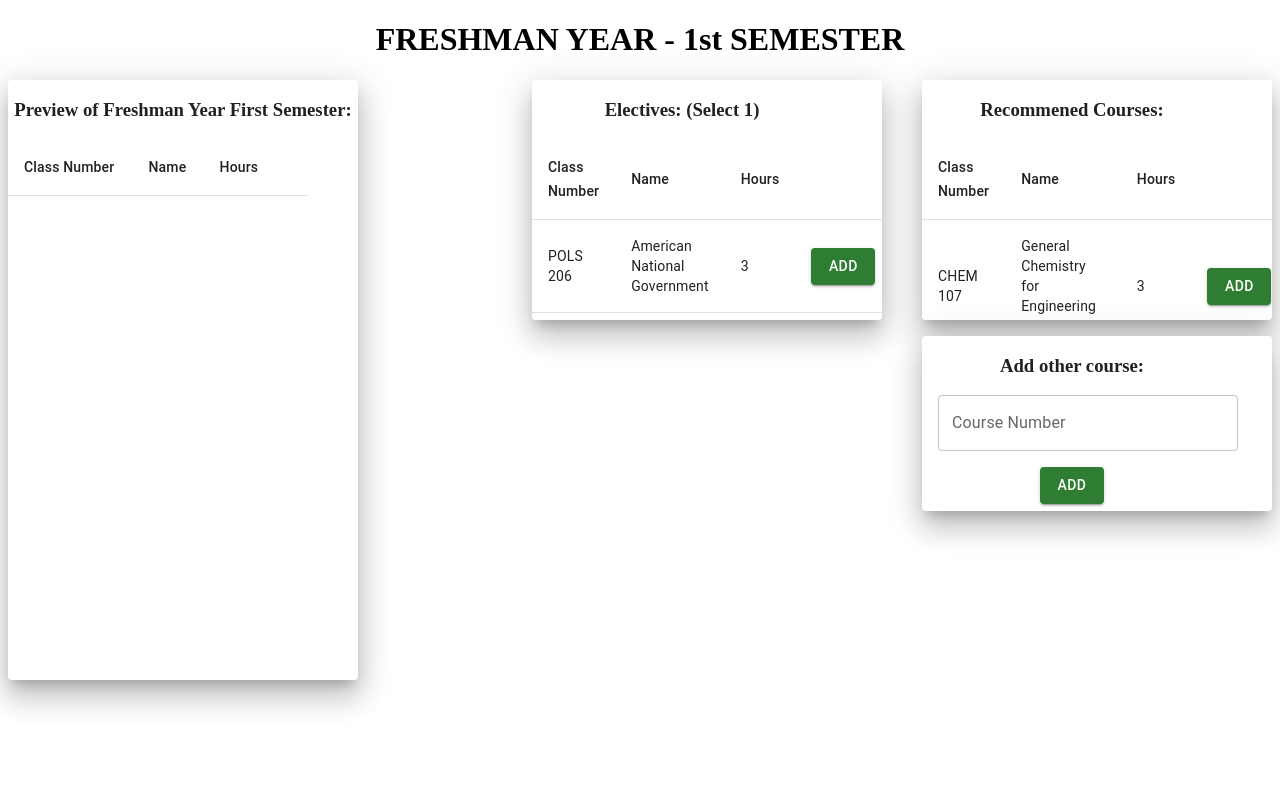
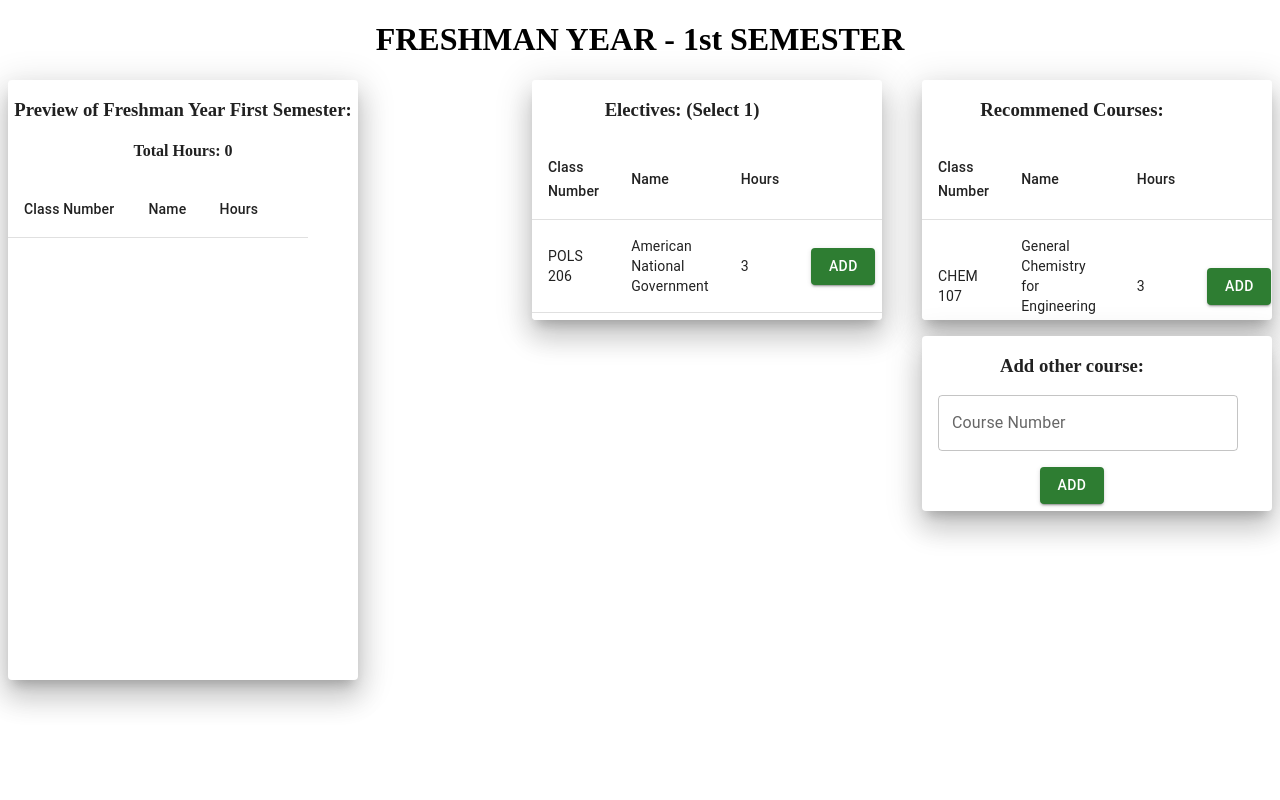
Before and after one commit to rickylan99/degree_planner, a Gatsby site: page /components/firstSemester in a window 1280 px wide. Built offline with nearby package versions, Linux system fonts and the light colour scheme; Gatsby itself is replaced by a stand-in of ours.

Commit message:
added hour counter

```diff
--- a/src/pages/components/firstSemester.js
+++ b/src/pages/components/firstSemester.js
@@ -24,6 +24,8 @@ export default function FirstSemesterView() {
 
   const [courseEntered, setCourseEntered] = React.useState('');
 
+  const [hours, setHours] = React.useState(0);
+
   const addCourse = (data) => {
 
     // check if class was already added
@@ -45,6 +47,10 @@ export default function FirstSemesterView() {
 
       console.log('Finished Adding', preview)
     }
+
+    // const temp_hours = hours + data.classHours
+    setHours(hours + data.classHours)
+
   }
 
   const removeCourse = (data) => {
@@ -59,6 +65,7 @@ export default function FirstSemesterView() {
     }
 
     setPreview(newPreview)
+    setHours(hours - data.classHours)
   }
 
   const handleCourseChange = (event) => {
@@ -78,6 +85,7 @@ export default function FirstSemesterView() {
       <Paper sx= {{ width: 350, height: 600, float: "left", overflow: 'auto'}} elevation= {18}>
         <center>
           <h3>Preview of Freshman Year First Semester: </h3>
+          <h4>Total Hours: {hours}</h4>
         </center>
         <Table stickyHeader sx={{ width: 300, maxHeight: 600 }} aria-label="simple table">
           <TableHead>
@@ -188,7 +196,6 @@ export default function FirstSemesterView() {
           </center>
         </Box>
       </Paper>
-
     </div>
   );
 }
```
